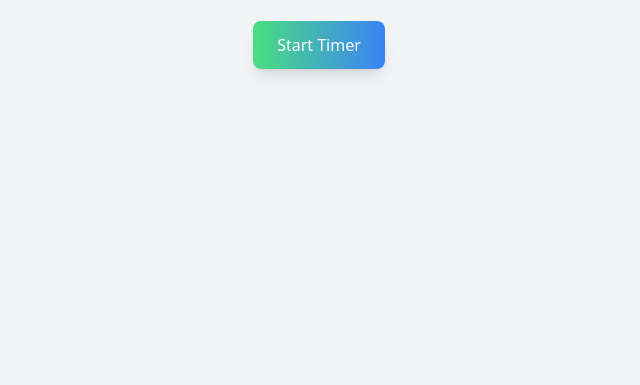
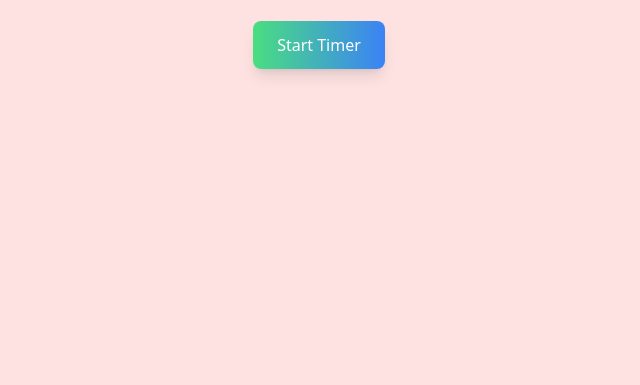
Before and after one commit to AliRedaGomaa01/20-minute-alarm, a plain HTML site: page index.html in a window 1280 px wide. Shown: the part 415-800 px from the top of the page, without its empty margins (321-961 px from the left). Drawn offline with nearby package versions, Linux system fonts and the light colour scheme.

Commit message:
bg change

```diff
--- a/index.html
+++ b/index.html
@@ -7,7 +7,7 @@
   <script src="https://cdn.tailwindcss.com"></script>
   <link rel="stylesheet" href="style.css">
 </head>
-<body class="bg-gray-100 text-gray-800 font-sans flex flex-col items-center justify-center h-screen p-3">
+<body class="bg-red-100 text-gray-800 font-sans flex flex-col items-center justify-center h-screen p-3">
   <div class="text-center">
     <h1 class="text-4xl font-bold mb-4 bg-gradient-to-r from-blue-500 via-purple-500 to-pink-500 bg-clip-text text-transparent animate-gradient">
       ⏰ Sound Timer
```
